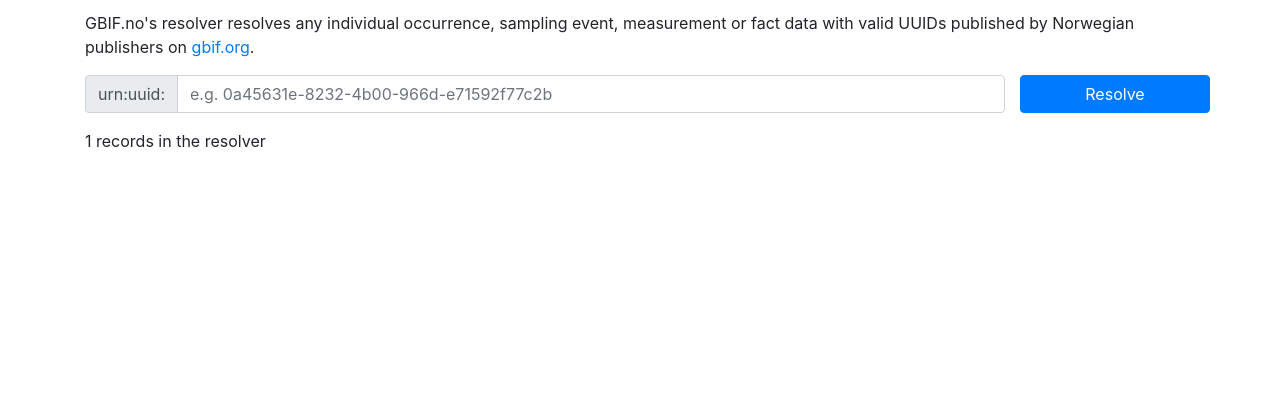
After one commit to gbif-norway/resolver-docker, a Python web app: template website/templates/index.html in a window 1280 px wide. The commit adds this page. Shown: the part 172-592 px from the top of the page. Run offline with Jinja, Linux system fonts and the light colour scheme; the template is opened without the code that fills it: most values are stand-ins (such as "Sample title", 1, 10 or a date in 2020); some libraries are stand-ins or nearby versions.

Commit message:
Make UI more attractive

```diff
--- /dev/null
+++ b/website/templates/base.html
@@ -0,0 +1,28 @@
+<!doctype html>
+<html lang="en">
+  <head>
+    <!-- Required meta tags -->
+    <meta charset="utf-8">
+    <meta name="viewport" content="width=device-width, initial-scale=1, shrink-to-fit=no">
+
+    <!-- Bootstrap CSS -->
+    <link rel="stylesheet" href="https://stackpath.bootstrapcdn.com/bootstrap/4.3.1/css/bootstrap.min.css" integrity="sha384-ggOyR0iXCbMQv3Xipma34MD+dH/1fQ784/j6cY/iJTQUOhcWr7x9JvoRxT2MZw1T" crossorigin="anonymous">
+
+    <title>gbif.no resolver</title>
+  </head>
+  <body>
+      <div class="container">
+        <h1 style="margin: 1em 0 0.5em 0; font-size: 4em;">
+            <img src="https://www.gbif.no/services/logo/gbif-mark.png" alt="GBIF logo" style="max-width: 115px; margin: 0 -15px 0 -10px;">
+            <span style="vertical-align: middle;"><strong>GBIF</strong>.no resolver</span>
+        </h1>
+        {% block content %}{% endblock %}
+      </div>
+
+    <!-- Optional JavaScript -->
+    <!-- jQuery first, then Popper.js, then Bootstrap JS -->
+    <script src="https://code.jquery.com/jquery-3.3.1.slim.min.js" integrity="sha384-q8i/X+965DzO0rT7abK41JStQIAqVgRVzpbzo5smXKp4YfRvH+8abtTE1Pi6jizo" crossorigin="anonymous"></script>
+    <script src="https://cdnjs.cloudflare.com/ajax/libs/popper.js/1.14.7/umd/popper.min.js" integrity="sha384-UO2eT0CpHqdSJQ6hJty5KVphtPhzWj9WO1clHTMGa3JDZwrnQq4sF86dIHNDz0W1" crossorigin="anonymous"></script>
+    <script src="https://stackpath.bootstrapcdn.com/bootstrap/4.3.1/js/bootstrap.min.js" integrity="sha384-JjSmVgyd0p3pXB1rRibZUAYoIIy6OrQ6VrjIEaFf/nJGzIxFDsf4x0xIM+B07jRM" crossorigin="anonymous"></script>
+  </body>
+</html>
--- a/website/templates/detail.html
+++ b/website/templates/detail.html
@@ -1,6 +1,9 @@
+{% extends "base.html" %}
+{% block content %}
 <dl>
 {% for key, value in darwin_core_object.data.items %}
   <dt>{{ key }}</dt>
   <dd>{{ value }}</dd>
 {% endfor %}
 </dl>
+{% endblock %}
--- /dev/null
+++ b/website/templates/index.html
@@ -0,0 +1,16 @@
+{% extends "base.html" %}
+{% block content %}
+<p>GBIF.no's resolver resolves any individual occurrence, sampling event, measurement or fact data with valid UUIDs published by Norwegian publishers on <a href="http://gbif.org">gbif.org</a>.</p>
+<form>
+  <div class="form-group row">
+      <div class="col-sm-10">
+        <div class="input-group">
+            <div class="input-group-prepend"><div class="input-group-text">urn:uuid:</div></div>
+            <input type="text" class="form-control" id="uuid" placeholder="e.g. 0a45631e-8232-4b00-966d-e71592f77c2b">
+        </div>
+      </div>
+      <button type="submit" class="btn btn-primary col-sm-2">Resolve</button>
+  </div>
+</form>
+<p>{{ total_records }} records in the resolver</p>
+{% endblock %}
--- a/website/views.py
+++ b/website/views.py
@@ -7,7 +7,8 @@ from django.forms.models import model_to_dict
 import json
 
 def index(request):
-    return HttpResponse('Resolver')
+    context = {'total_records': DarwinCoreObject.objects.all().count()}
+    return render(request, 'index.html', context )
 
 def detail(request, uuid):
     darwin_core_object = get_object_or_404(DarwinCoreObject, uuid=uuid)
```
